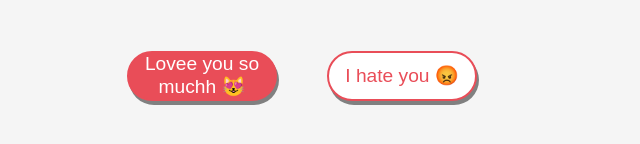
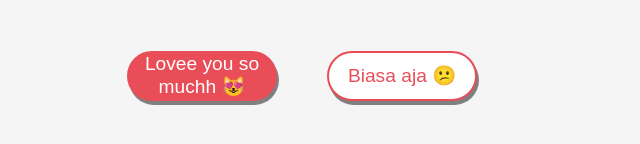
Before and after one commit to AsephKanjoet/AsephKanjoet.github.io, a plain HTML site: page index.html in a window 1280 px wide. Shown: the part 610-754 px from the top of the page, 338-978 px from the left. Drawn offline with Linux system fonts and the light colour scheme.

Commit message:
Update index.html

```diff
--- a/index.html
+++ b/index.html
@@ -12,7 +12,7 @@
         <img class="gif" alt="gif" src="https://raw.githubusercontent.com/DzarelDeveloper/Img/main/gifyou.webp">
 
         <div class="btn-group">
-            <button class="yes-btn">Lovee you so muchh 😻</button> <button class="no-btn">I hate you 😡</button>
+            <button class="yes-btn">Lovee you so muchh 😻</button> <button class="no-btn">Biasa aja 😕</button>
         </div>
     </div>
 
```
